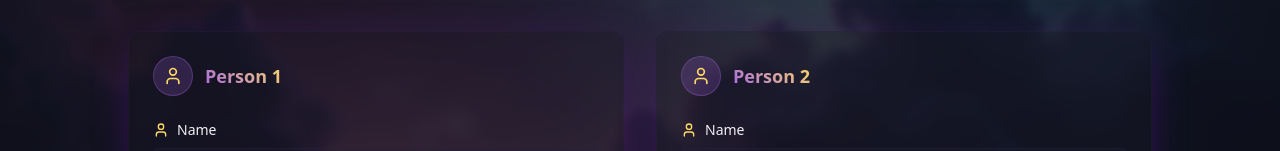
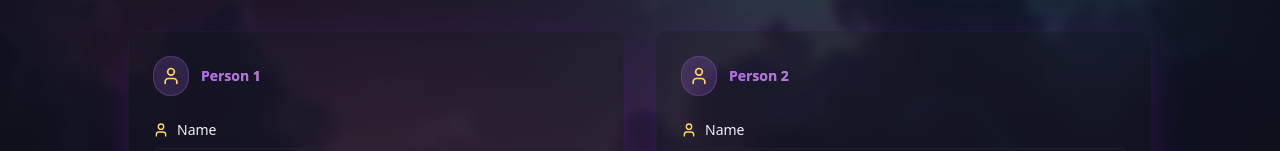
Before and after one commit to jakelahaye/star-crossed-view, a React (Vite) app: page / in a window 1280 px wide. Shown: the part 365-516 px from the top of the page. Built offline with nearby package versions, Linux system fonts and the light colour scheme.

Commit message:
Allow editing of person names
Allow users to edit the "Person 1" label at the top of the birth info boxes. If the name is not changed, it will default to "Person 1".

```diff
--- a/src/components/BirthInfoForm.tsx
+++ b/src/components/BirthInfoForm.tsx
@@ -30,9 +30,12 @@ const BirthInfoForm = ({ personNumber, birthInfo, onUpdate }: BirthInfoFormProps
         <div className="flex items-center justify-center w-10 h-10 rounded-full bg-primary/20 border border-primary/30">
           <User className="h-5 w-5 text-accent" />
         </div>
-        <h3 className="text-lg font-semibold bg-starlight bg-clip-text text-transparent">
-          Person {personNumber}
-        </h3>
+        <Input
+          value={birthInfo.name}
+          onChange={(e) => handleInputChange('name', e.target.value)}
+          placeholder={`Person ${personNumber}`}
+          className="text-lg font-semibold bg-transparent border-none p-0 h-auto focus:ring-0 focus:border-none bg-starlight bg-clip-text text-transparent placeholder:bg-starlight placeholder:bg-clip-text placeholder:text-transparent"
+        />
       </div>
 
       <div className="grid gap-4">
```
